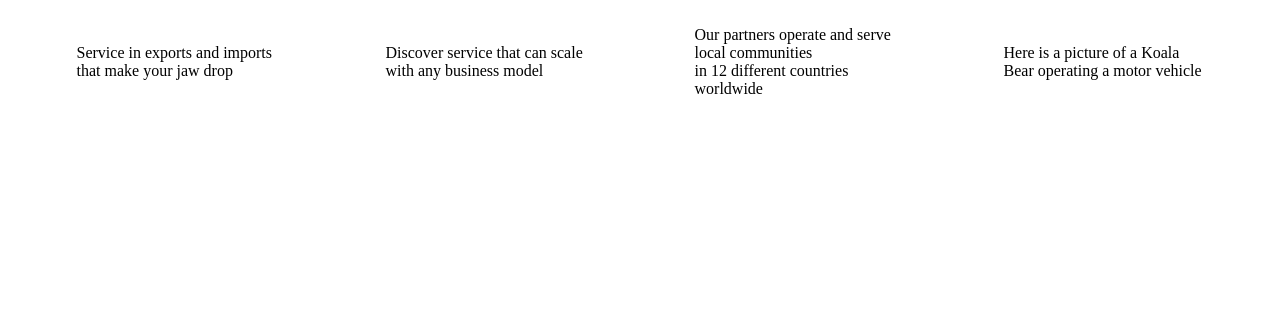
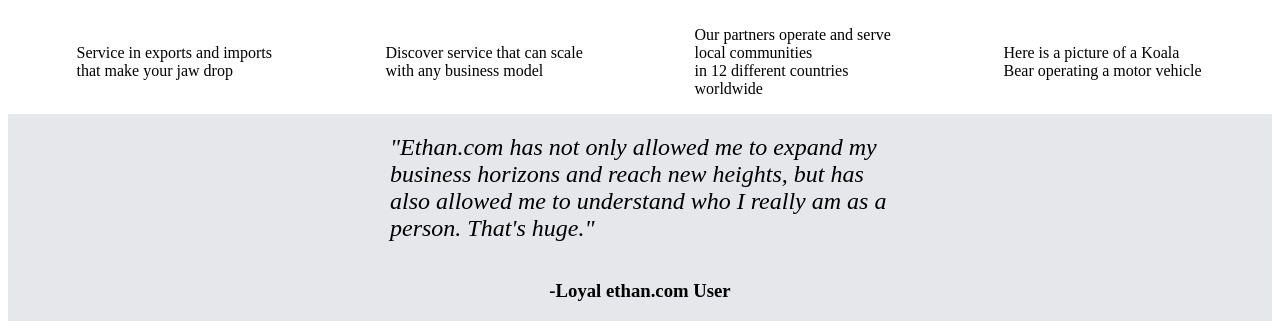
Before and after one commit to ethan-luvisia/landing-page-odin-project, a plain HTML site: page index.html in a window 1280 px wide. Shown: the part 805-1134 px from the top of the page. Before the commit the page ends 927 px from the top, so only its background shows below. Drawn offline with Linux system fonts and the light colour scheme.

Commit message:
Completion of m2 layer (still need to get quote author alligned with the right-end of the quote

```diff
--- a/index.html
+++ b/index.html
@@ -48,7 +48,8 @@
             </div>
         </m1>
         <m2>
-
+            <h2 class="quote">"Ethan.com has not only allowed me to expand my business horizons and reach new heights, but has also allowed me to understand who I really am as a person. That's huge."</h2>
+            <h3 class="quote-credit">-Loyal ethan.com User</h3>
         </m2>
         <bottom>
 
--- a/styles/style.css
+++ b/styles/style.css
@@ -22,9 +22,7 @@ m1 {
     background-color: white;
 }
 
-m2 {
-    background-color:#E5E7EB;
-}
+
 
 bottom {
     background-color: white;
@@ -69,6 +67,7 @@ m1 {
     display: flex;
     color: black;
     justify-content: center;
+    font-weight: bold;
 }
 
 .image-containers {
@@ -100,3 +99,26 @@ m1 {
 .image-container p {
     width: 200px;
 }
+
+m2 {
+    background-color:#E5E7EB;
+    display: flex;
+    flex-direction: column;
+    justify-content: center;
+    align-items: center;
+}
+
+.quote {
+    font-style: italic;
+    color: black;
+    font-weight: 100;
+    flex: 1;
+    justify-content: center;
+    align-items: center;
+    width: 500px;
+}
+
+.quote-credit {
+    font-weight: bold;
+    align-items: center;
+}
```
